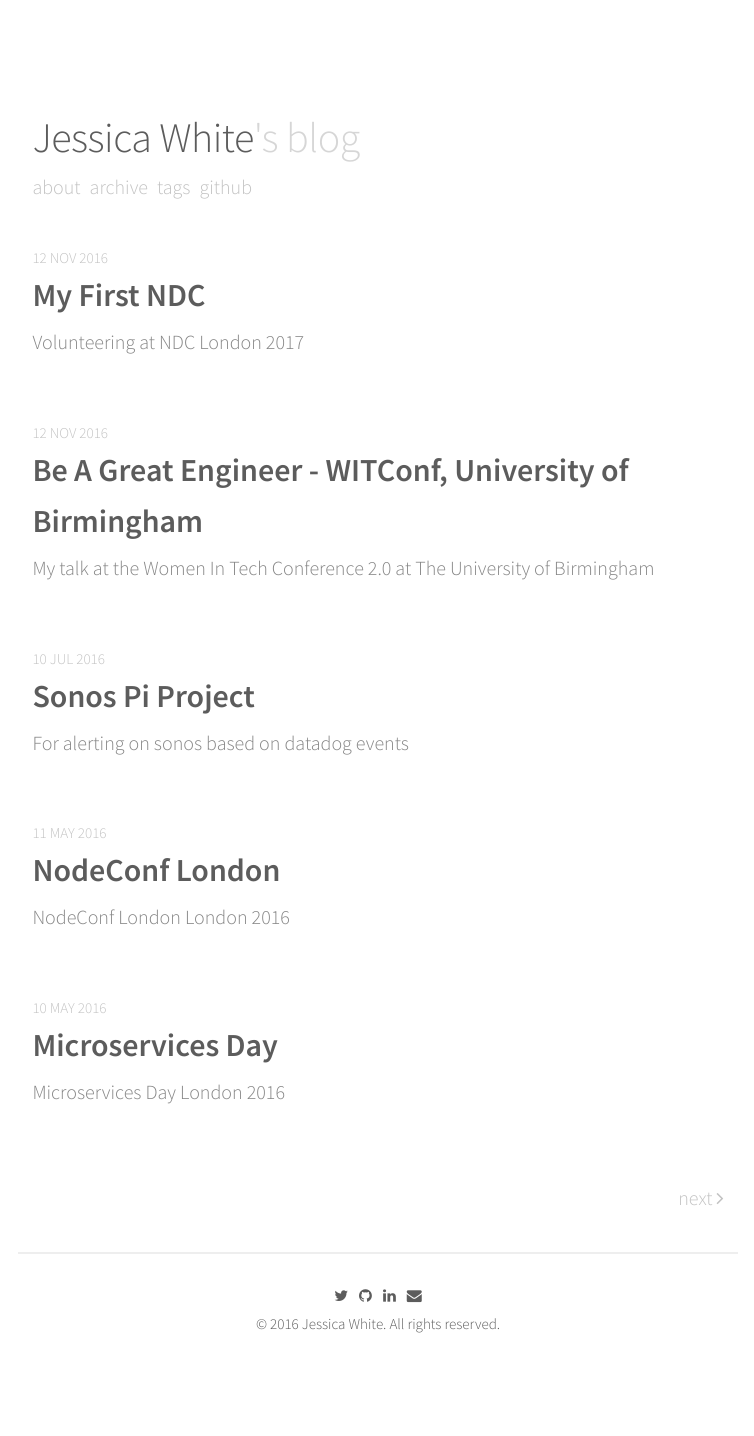
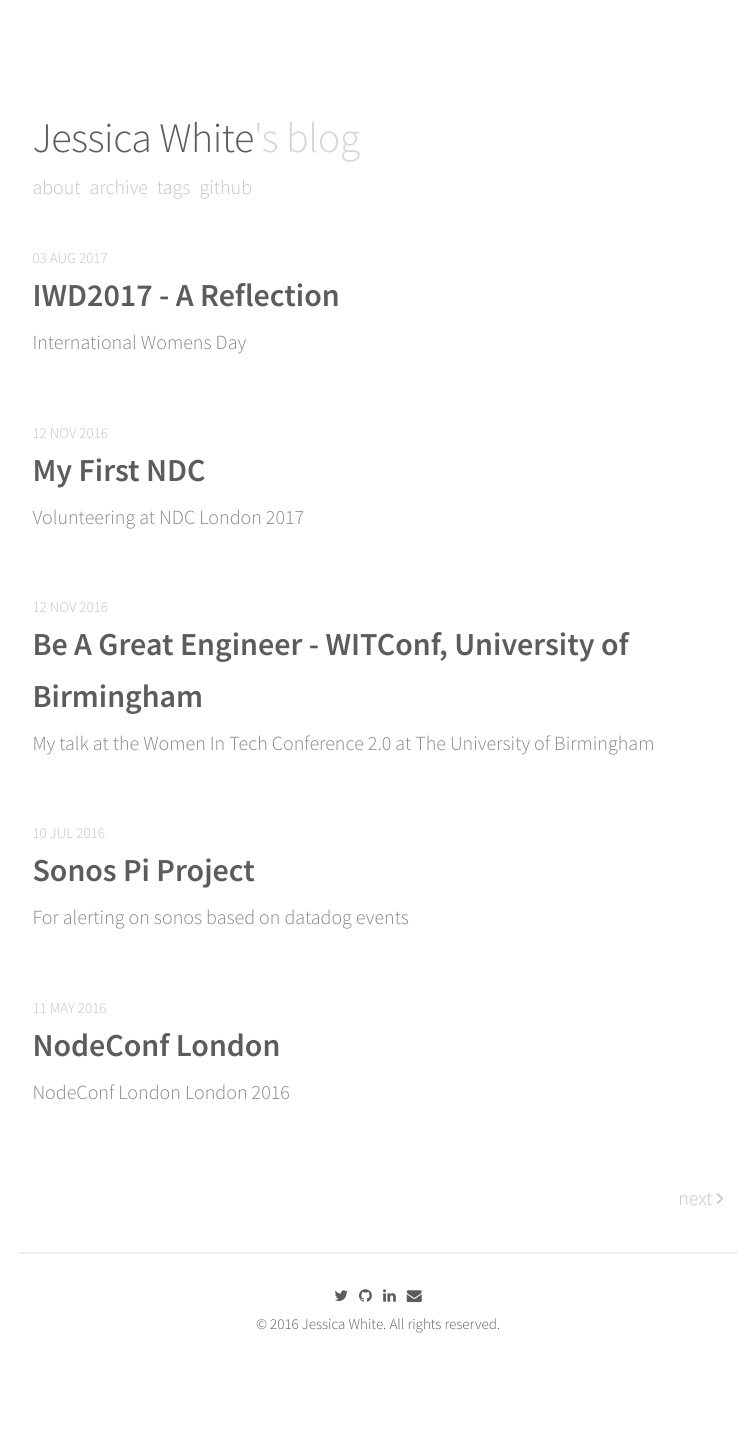
Before and after one commit to wordshaker/jesswhite_4, a Jekyll site: the page built from index.html, in a window 1280 px wide. Shown: the whole page, without its empty margins (262-1016 px from the left). Built offline with Jekyll 4.4.1, drawn with Linux system fonts in a browser that asks for light colours; nearby versions of some CDN libraries; the list of posts is cut into pages by our own code.

Commit message:
New post

```diff
--- a/_posts/2017-03-08-iwd.md
+++ b/_posts/2017-03-08-iwd.md
@@ -1,36 +1,36 @@
 ---
 layout: post
 title: "IWD2017 - A Reflection"
-description: "International Womens Day,"
-date: 2016-02-03
+description: "International Womens Day"
+date: 2017-08-03
 tags: [article, womenintech, wit]
 comments: true
 share: true
 ---
 
-In case you missed the tweets, the posts, the events, the t-shirts... It's (International Women's Day)[https://www.internationalwomensday.com/] today.  (Not only is this day to celebrate the social, economic, cultural and political achievement of women, but also to support women's advancement towards parity.
+In case you missed the tweets, the posts, the events, the t-shirts... It's [International Women's Day](https://www.internationalwomensday.com/) today.  (Not only is this day to celebrate the social, economic, cultural and political achievement of women, but also to support women's advancement towards parity.
 
-This year has had many highs and lows in terms of women in technology from less than 12 months ago, Admiral Grace Hopper and Margaret Hamilton receiving the Presidential Medal of Freedom)[]http://www.cosmopolitan.com/politics/g8356137/2016-presidential-medal-of-freedom/ to the explosive article about (Susan J. Fowlers experience at Uber)[https://www.susanjfowler.com/blog/2017/2/19/reflecting-on-one-very-strange-year-at-uber]. Here I don't want to explore the grander scale of women in technology or even wider than that. Instead, I'm going to keep it short, sweet and closer to home.
+This year has had many highs and lows in terms of women in technology from less than 12 months ago, [Admiral Grace Hopper and Margaret Hamilton receiving the Presidential Medal of Freedom](http://www.cosmopolitan.com/politics/g8356137/2016-presidential-medal-of-freedom/) to the explosive article about [Susan J. Fowlers experience at Uber](https://www.susanjfowler.com/blog/2017/2/19/reflecting-on-one-very-strange-year-at-uber). Here I don't want to explore the grander scale of women in technology or even wider than that. Instead, I'm going to keep it short, sweet and closer to home.
 
-Next month is the first birthday of (Women In Tech Nottingham)[https://www.meetup.com/Women-In-Tech-Nottingham/]! 12 months of meeting great people, seeing great presentations and having the honor of being more involved in Nottingham's great tech community.
+Next month is the first birthday of [Women In Tech Nottingham](https://www.meetup.com/Women-In-Tech-Nottingham/)! 12 months of meeting great people, seeing great presentations and having the honor of being more involved in Nottingham's great tech community.
 
 <div style="text-align:center; margin-left: 30%" markdown="1">
 ![HF](/assets/images/2016-08-03/HF.gif)
 </div>
 
-To celebrate International Women's Day 2017 we hosted a showing of (Hidden Figures)[http://www.imdb.com/title/tt4846340/]. This was in collaboration with HackManchester, Manchester Girl Geeks, Ladies of Code Manchester, SheSays Manchester, Ladies that UX Manchester, Liverpool Girl Geeks and Tech Events North West led by the empowering Gemma Cameron.
+To celebrate International Women's Day 2017 we hosted a showing of [Hidden Figures](http://www.imdb.com/title/tt4846340/). This was in collaboration with HackManchester, Manchester Girl Geeks, Ladies of Code Manchester, SheSays Manchester, Ladies that UX Manchester, Liverpool Girl Geeks and Tech Events North West led by the empowering Gemma Cameron.
 
 Now, honestly, last week was tiring! We had a WiT meetup event on the Thursday evening and the cinema screening on the Sunday. That morning, the rain was coming down, I was exhausted... I had no idea what was in store.
 
-We had a fantastic range of attendees for the event. Thanks to our sponsors (Tech North)[http://technorthhq.com/], (Tech Nottingham)[http://www.technottingham.com/] and (Esendex)[https://www.esendex.co.uk/careers]; popcorn, sweets and tickets were provided. Thank you sponsors!
+We had a fantastic range of attendees for the event. Thanks to our sponsors [Tech North](http://technorthhq.com/), [Tech Nottingham](http://www.technottingham.com/) and [Esendex](https://www.esendex.co.uk/careers); popcorn, sweets and tickets were provided. Thank you sponsors!
 
-After a short introduction, Katharine Childs talked to us about Code Club East Midlands. (Code Club)[https://www.codeclub.org.uk/] are a fantastic organisation which WiT will support as much as we can. With the help of volunteers Code Club teaches children to code. This club is enabling kids to learn really early on that engineering is a lot of fun. Code club are always recruiting so if you would like to find out more, click the link. Click it now!
+After a short introduction, Katharine Childs talked to us about Code Club East Midlands. [Code Club](https://www.codeclub.org.uk/) are a fantastic organisation which WiT will support as much as we can. With the help of volunteers Code Club teaches children to code. This club is enabling kids to learn really early on that engineering is a lot of fun. Code club are always recruiting so if you would like to find out more, click the link. Click it now!
 
 <div style="text-align:center; margin-left: 30%" markdown="1">
 ![Katharine](/assets/images/2016-08-03/CodeClub.jpg)
 </div>
 
-It takes £75 to put a child through Code Club for one year. From the #IWD2017 Hidden Figures donations we were £10 short of funding two children for a year. The (JustGiving page will be kept open to the end of the week)[https://www.justgiving.com/fundraising/IWD-WITNOTTS], so if you want to help...
+It takes £75 to put a child through Code Club for one year. From the #IWD2017 Hidden Figures donations we were £10 short of funding two children for a year. The [JustGiving page will be kept open to the end of the week](https://www.justgiving.com/fundraising/IWD-WITNOTTS), so if you want to help...
 
 After the introductions, it was time for the film. If you haven't seen it you should. You will laugh , cry, feel empowered, and want to wear pearls. It's truly inspirational.
 
```
